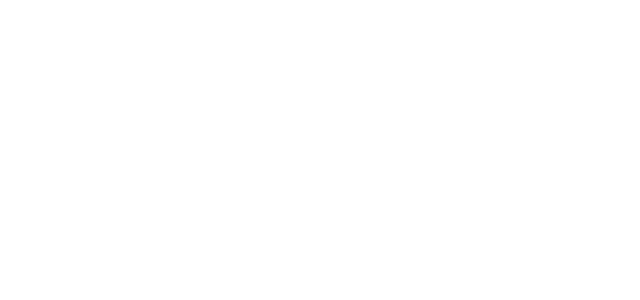
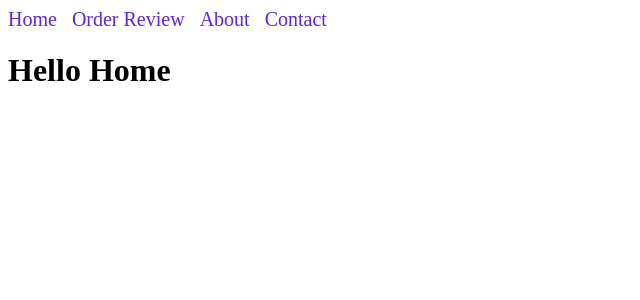
Before and after one commit to rcmehedi15/Tshirt-Store-React-API, a React (Vite) app: page / in a window 1280 px wide. Shown: the top 300 px of the page, without its empty margins (0-640 px from the left). Built offline with nearby package versions, Linux system fonts and the light colour scheme.

Commit message:
route setup finish

```diff
--- /dev/null
+++ b/src/components/Header/Header.css
@@ -0,0 +1,6 @@
+nav a{
+    margin-right: 15px;
+    font-size: 20px;
+    text-decoration: none;
+    color: #5e24e7;
+}
--- /dev/null
+++ b/src/components/Header/Header.jsx
@@ -0,0 +1,15 @@
+import React from 'react';
+import { Link } from 'react-router-dom';
+import './Header.css'
+const Header = () => {
+    return (
+        <nav>
+            <Link to="/">Home</Link>
+            <Link to="/review">Order Review</Link>
+            <Link to="/about">About</Link>
+            <Link to="/contact">Contact</Link>
+        </nav>
+    );
+};
+
+export default Header;
--- /dev/null
+++ b/src/components/Home/Home.jsx
@@ -0,0 +1,11 @@
+import React from 'react';
+
+const Home = () => {
+    return (
+        <div>
+            <h1> Hello Home</h1>
+        </div>
+    );
+};
+
+export default Home;
--- /dev/null
+++ b/src/components/Layout/Main.jsx
@@ -0,0 +1,14 @@
+import React from 'react';
+import Header from '../Header/Header';
+import { Outlet } from 'react-router-dom';
+
+const Main = () => {
+    return (
+        <div>
+            <Header></Header>
+            <Outlet></Outlet>
+        </div>
+    );
+};
+
+export default Main;
--- /dev/null
+++ b/src/components/OrderReview/OrderReview.jsx
@@ -0,0 +1,11 @@
+import React from 'react';
+
+const OrderReview = () => {
+    return (
+        <div>
+            <h1>Order Review</h1>
+        </div>
+    );
+};
+
+export default OrderReview;
--- a/src/main.jsx
+++ b/src/main.jsx
@@ -6,10 +6,29 @@
   createBrowserRouter,
   RouterProvider,
 } from "react-router-dom";
+import Home from './components/Home/Home';
+import Main from './components/Layout/Main';
+import OrderReview from './components/OrderReview/OrderReview';
+const router = createBrowserRouter([
+  {
+    path: '/',
+    element: <Main></Main>,
+    children:[
+     {
+      path :'/',
+      element: <Home></Home>,
+     },
+     {
+      path :'/review',
+      element: <OrderReview></OrderReview>
+     }
 
+    ]
+  }
+])
 
 ReactDOM.createRoot(document.getElementById('root')).render(
   <React.StrictMode>
-    <App />
+   <RouterProvider router={router} />
   </React.StrictMode>,
 )
```
